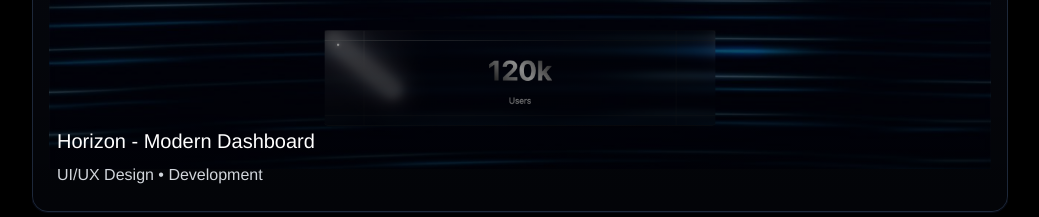
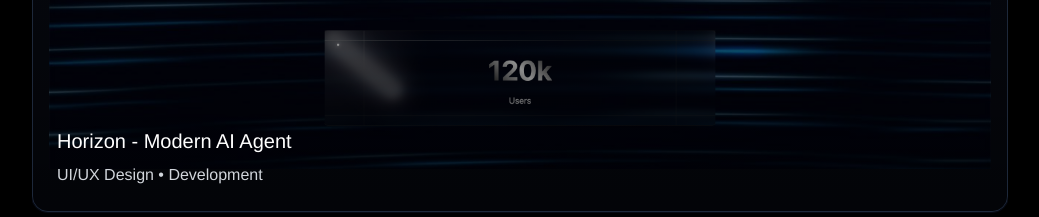
Before and after one commit to abhishekxdev/mvp-studio1, a Next.js app: page / in a window 1280 px wide. Shown: the part 960-1177 px from the top of the page, without its empty margins (120-1159 px from the left). Built offline with nearby package versions, Linux system fonts and the light colour scheme.

Commit message:
Update hero-section.tsx

```diff
--- a/components/hero-section.tsx
+++ b/components/hero-section.tsx
@@ -51,19 +51,19 @@ const workItems = [
     {
         id: 4,
         image: "/images/Horizon.png",
-        title: "Horizon - Modern Dashboard",
+        title: "Horizon - Modern AI Agent",
         description: "UI/UX Design • Development"
     },
     {
         id: 5,
         image: "/images/crm.png",
-        title: "CRM - Customer Relationship Management",
+        title: "HubSpot - Customer Relationship Management",
         description: "UI/UX Design • Development"
     },
     {
         id: 6,
         image: "/images/don.png",
-        title: "Don - Donation Management Platform",
+        title: "NebulaFlow- AI Automation",
         description: "UI/UX Design • Development"
     },
     {
```
